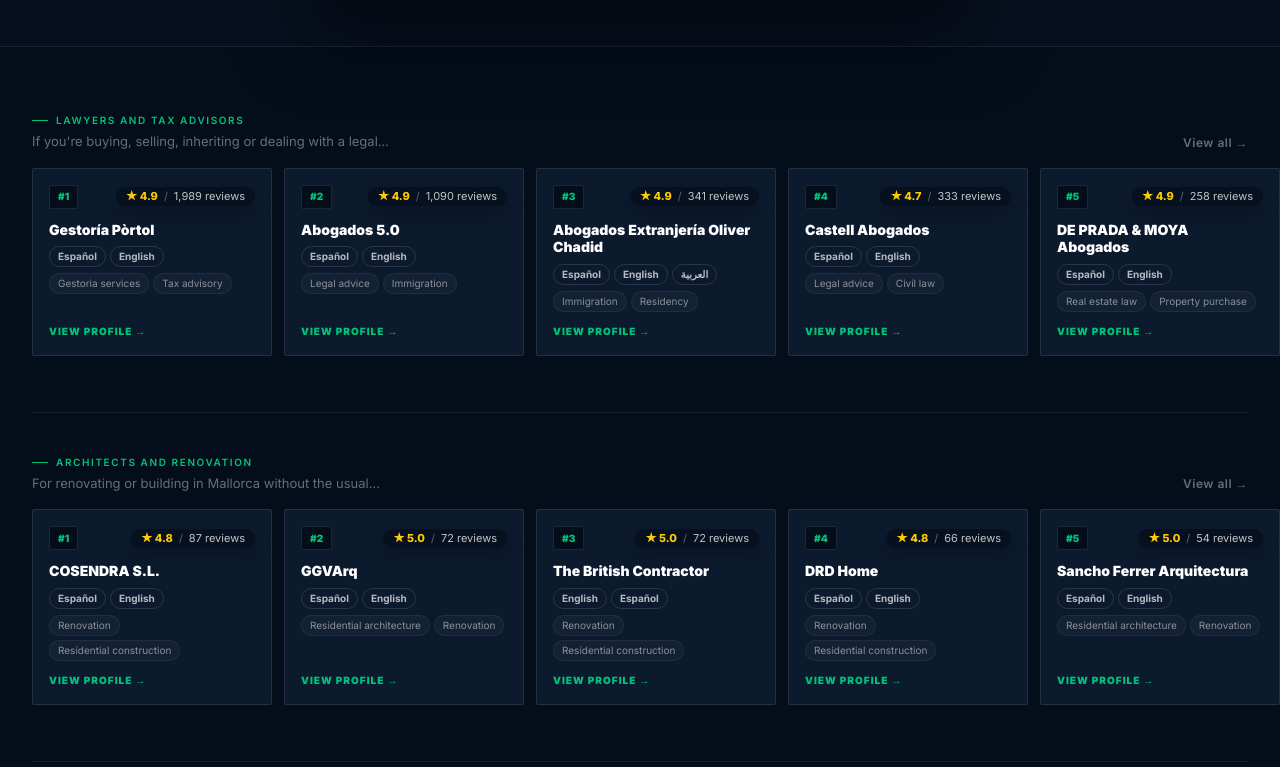
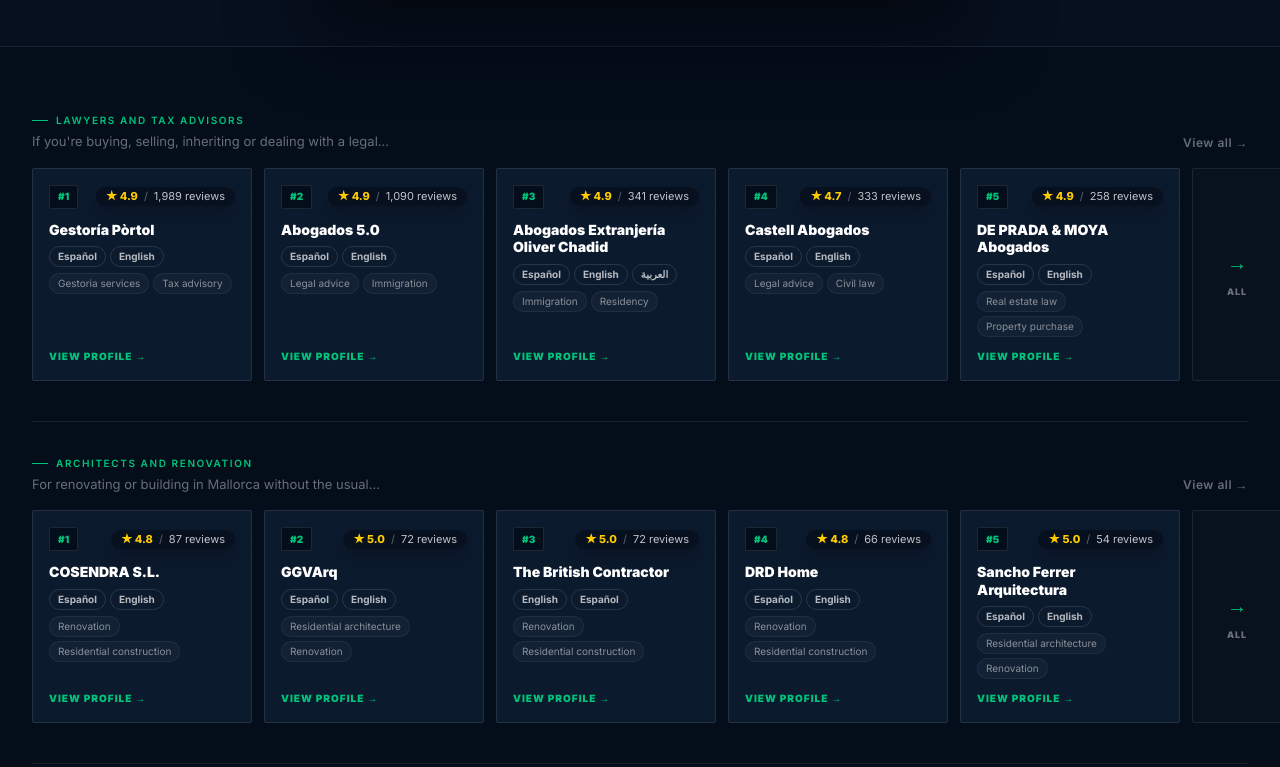
Before and after one commit to jtest99source/mallfverify2, a Next.js app: page /en/experts in a window 1280 px wide. Shown: the part 573-1340 px from the top of the page. Built offline with nearby package versions, Linux system fonts and the light colour scheme; no server answers.

Commit message:
fix: expert carousel card width 76vw→68vw, tighter section spacing

```diff
--- a/src/app/[locale]/experts/page.tsx
+++ b/src/app/[locale]/experts/page.tsx
@@ -420,7 +420,7 @@
   return (
     <Link
       href={`/${locale}/experts/${profile.verticalSlug}/${profile.slug}`}
-      className="group flex w-[76vw] max-w-[260px] shrink-0 snap-start flex-col rounded-sm border border-white/[0.10] bg-[#0C1A2E] p-4 transition-all hover:border-[#00C37A]/40 sm:w-[240px]"
+      className="group flex w-[68vw] max-w-[240px] shrink-0 snap-start flex-col rounded-sm border border-white/[0.10] bg-[#0C1A2E] p-4 transition-all hover:border-[#00C37A]/40 sm:w-[220px]"
     >
       <div className="flex items-center justify-between gap-2">
         <span className="inline-flex h-6 items-center justify-center rounded-sm border border-white/[0.10] bg-[#040D1A] px-2 text-[10px] font-black text-[#00C37A]">
@@ -620,7 +620,7 @@
               />
             </>
           ) : (
-            <div className="space-y-2 py-2">
+            <div className="space-y-0 py-2">
               {copy.categories.map((cat) => {
                 const catProfiles = allApproved
                   .filter((p) => p.verticalSlug === cat.slug)
@@ -628,7 +628,7 @@
                   .slice(0, 5);
                 if (!catProfiles.length) return null;
                 return (
-                  <section key={cat.slug} className="border-t border-white/[0.08] py-8 first:border-t-0 first:pt-0">
+                  <section key={cat.slug} className="border-t border-white/[0.08] py-6 first:border-t-0 first:pt-0">
                     <div className="mb-4 flex items-end justify-between gap-4">
                       <div>
                         <p className="inline-flex items-center gap-2 text-[10px] font-semibold uppercase tracking-[0.16em] text-[#00C37A] before:h-px before:w-4 before:bg-[#00C37A]">
```
